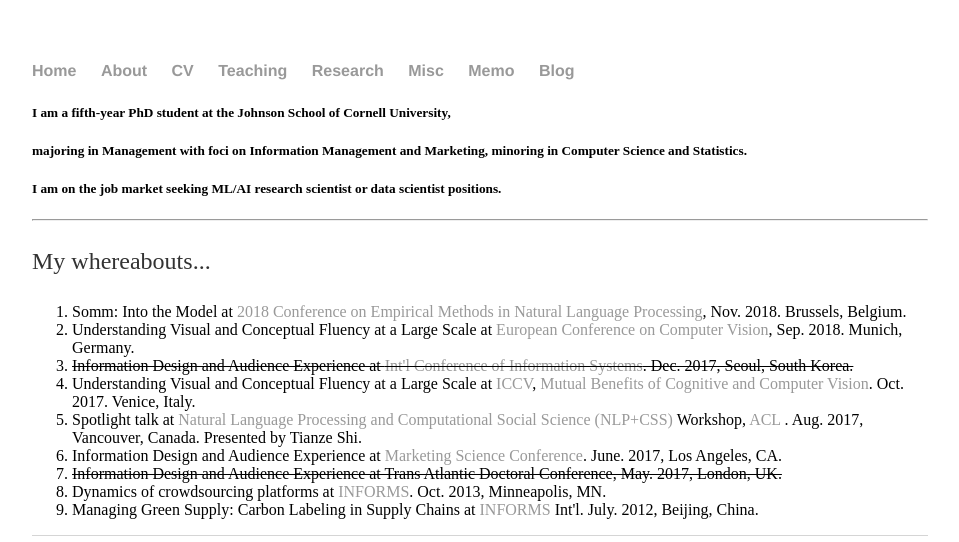
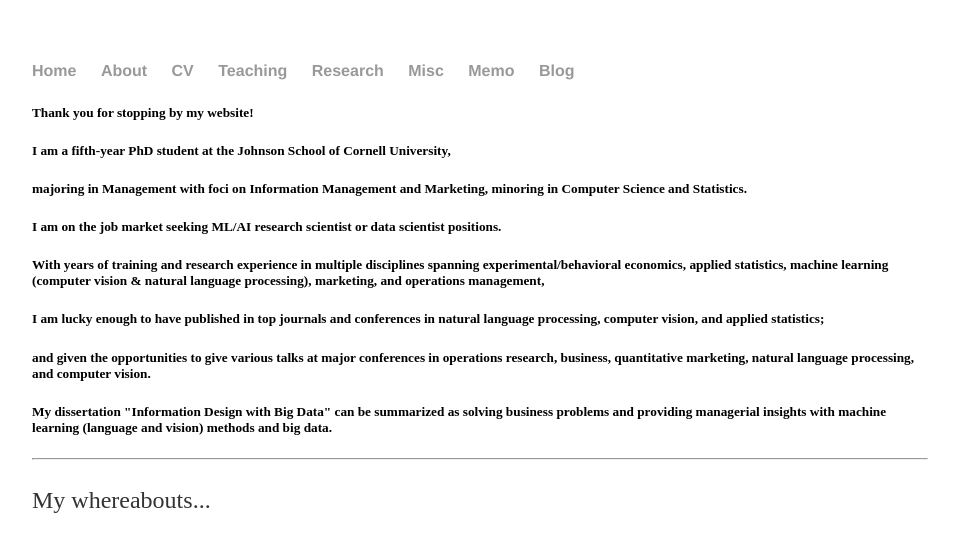
Before and after one commit to shenglih/shenglih.github.io, a Jekyll site: the page built from About/index.html, in a window 1280 px wide. Shown: the top 542 px of the page, without its empty margins (160-1119 px from the left). Built offline with Jekyll 4.4.1, drawn with Linux system fonts in a browser that asks for light colours.

Commit message:
Update index.html

```diff
--- a/About/index.html
+++ b/About/index.html
@@ -3,9 +3,16 @@ layout: about
 title: Shengli Hu, About
 ---
 <div class="blurb">
+	<h5>Thank you for stopping by my website!</h5>
 	<h5>I am a fifth-year PhD student at the Johnson School of Cornell University, </h5>
 	<h5>majoring in Management with foci on Information Management and Marketing, minoring in Computer Science and Statistics.</h5>
 	<h5>I am on the job market seeking ML/AI research scientist or data scientist positions. </h5>
+	<h5>With years of training and research experience in multiple disciplines spanning experimental/behavioral economics, applied statistics, machine learning (computer vision &
+		natural language processing), marketing, and operations management, </h5>
+	<h5>I am lucky enough to have published in top journals and conferences in natural language processing, computer vision, and applied statistics; </h5>
+	<h5>and given the opportunities to give various talks at major conferences in operations research, business, quantitative marketing, natural language processing, and computer vision. </h5>
+	<h5>My dissertation "Information Design with Big Data" can be summarized as solving business problems and providing managerial insights with machine learning (language and vision) methods and big data. </h5>
+
 
 	<hr>
 
```
